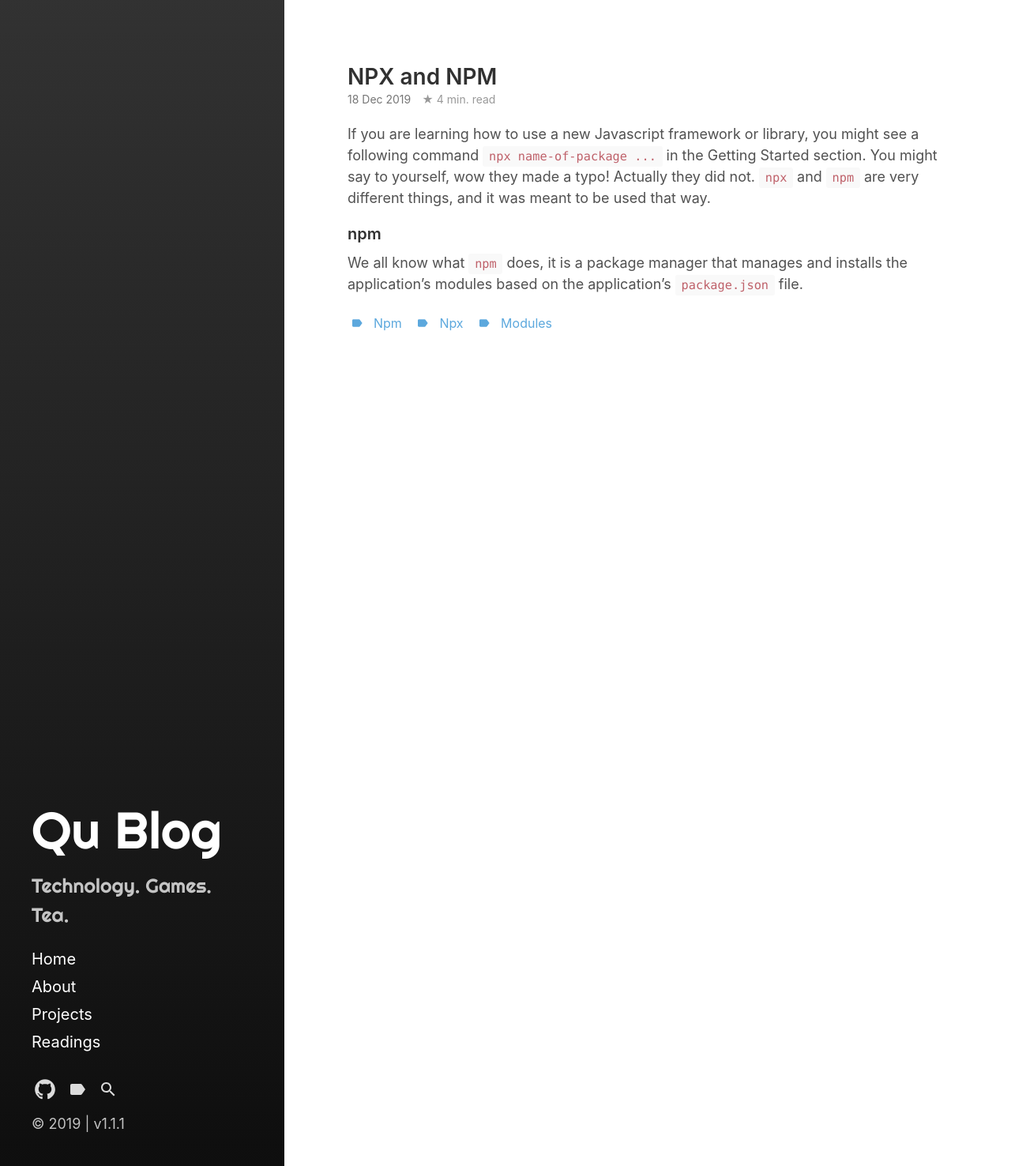
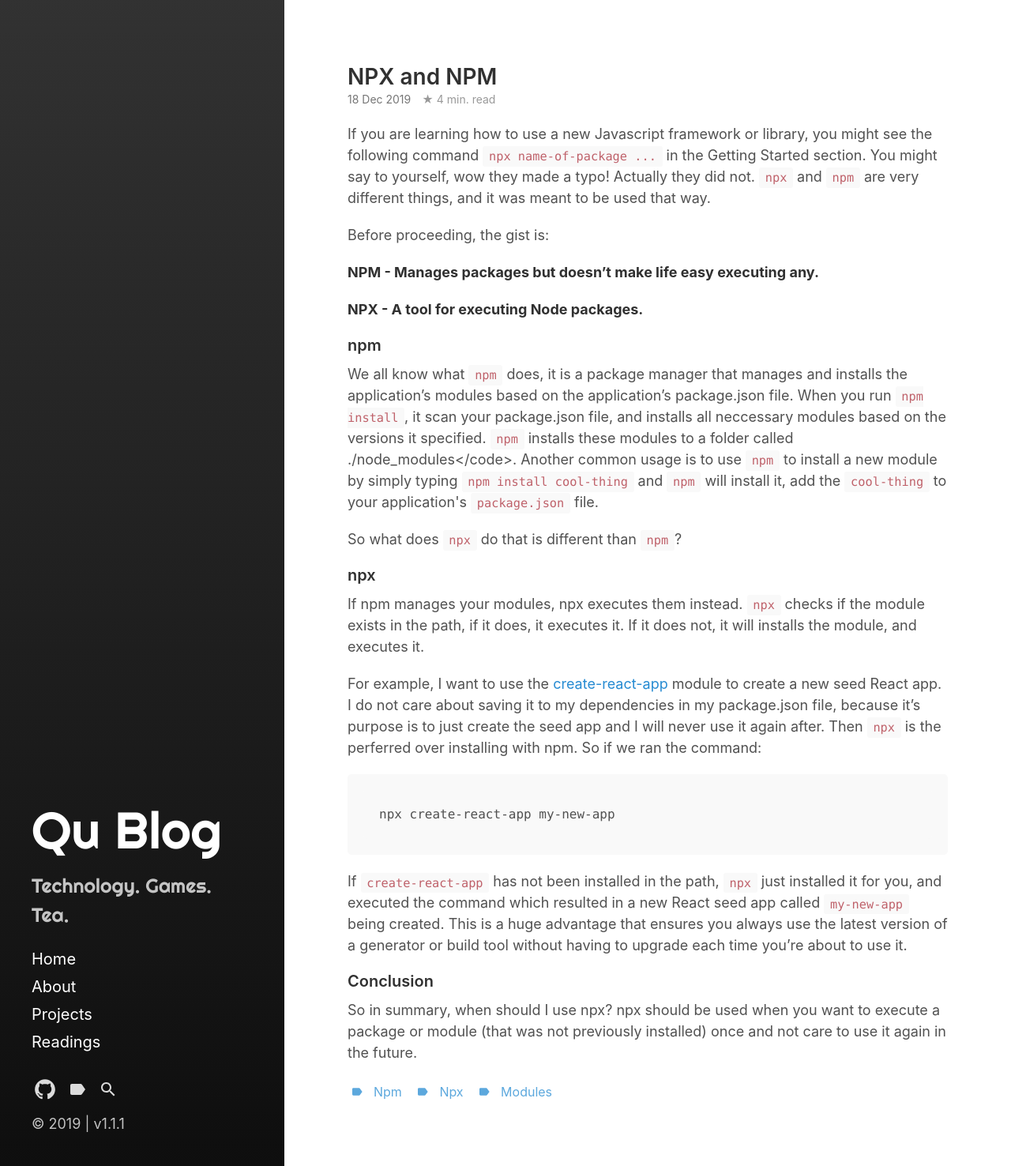
Before and after one commit to yiqu/yiqu.github.io, a Jekyll site: the page built from _posts/2019-12-18-npx-and-npm.md, in a window 1280 px wide. Shown: the whole page at 79% size. Built offline with Jekyll 4.4.1, drawn with Linux system fonts in a browser that asks for light colours; some web fonts are replaced.

Commit message:
Update 2019-12-18-npx-and-npm.md

````diff
--- a/_posts/2019-12-18-npx-and-npm.md
+++ b/_posts/2019-12-18-npx-and-npm.md
@@ -8,12 +8,34 @@ tags:
   - modules
 ---
 
-If you are learning how to use a new Javascript framework or library, you might see a following command <code>npx name-of-package ...</code>
-in the Getting Started section. You might say to yourself, wow they made a typo! Actually they did not. <code>npx</code> and <code>npm</code>
-are very different things, and it was meant to be used that way.
+If you are learning how to use a new Javascript framework or library, you might see the following command <code>npx name-of-package ...</code> in the Getting Started section. You might say to yourself, wow they made a typo! Actually they did not. <code>npx</code> and <code>npm</code> are very different things, and it was meant to be used that way.
+
+Before proceeding, the gist is:
+
+**NPM - Manages packages but doesn't make life easy executing any.**
+
+**NPX - A tool for executing Node packages.**
+
 <!--more-->
 
 #### npm
 
-We all know what <code>npm</code> does, it is a package manager that manages and installs the application's modules based on the application's
-<code>package.json</code> file.
+We all know what <code>npm</code> does, it is a package manager that manages and installs the application's modules based on the application's package.json file. When you run <code>npm install</code>, it scan your package.json file, and installs all neccessary modules based on the versions it specified. <code>npm</code> installs these modules to a folder called <node>./node_modules</code>. Another common usage is to use <code>npm</code> to install a new module by simply typing <code>npm install cool-thing</code> and <code>npm</code> will install it, add the <code>cool-thing</code> to your application's <code>package.json</code> file.
+
+So what does <code>npx</code> do that is different than <code>npm</code>?
+
+#### npx
+
+If npm manages your modules, npx executes them instead. <code>npx</code> checks if the module exists in the path, if it does, it executes it. If it does not, it will installs the module, and executes it.
+
+For example, I want to use the [create-react-app](https://github.com/facebook/create-react-app) module to create a new seed React app. I do not care about saving it to my dependencies in my package.json file, because it's purpose is to just create the seed app and I will never use it again after. Then <code>npx</code> is the perferred over installing with npm. So if we ran the command:
+
+```bash
+npx create-react-app my-new-app
+```
+
+If <code>create-react-app</code> has not been installed in the path, <code>npx</code> just installed it for you, and executed the command which resulted in a new React seed app called <code>my-new-app</code> being created. This is a huge advantage that ensures you always use the latest version of a generator or build tool without having to upgrade each time you’re about to use it.
+
+#### Conclusion
+
+So in summary, when should I use npx? npx should be used when you want to execute a package or module (that was not previously installed) once and not care to use it again in the future.
````
